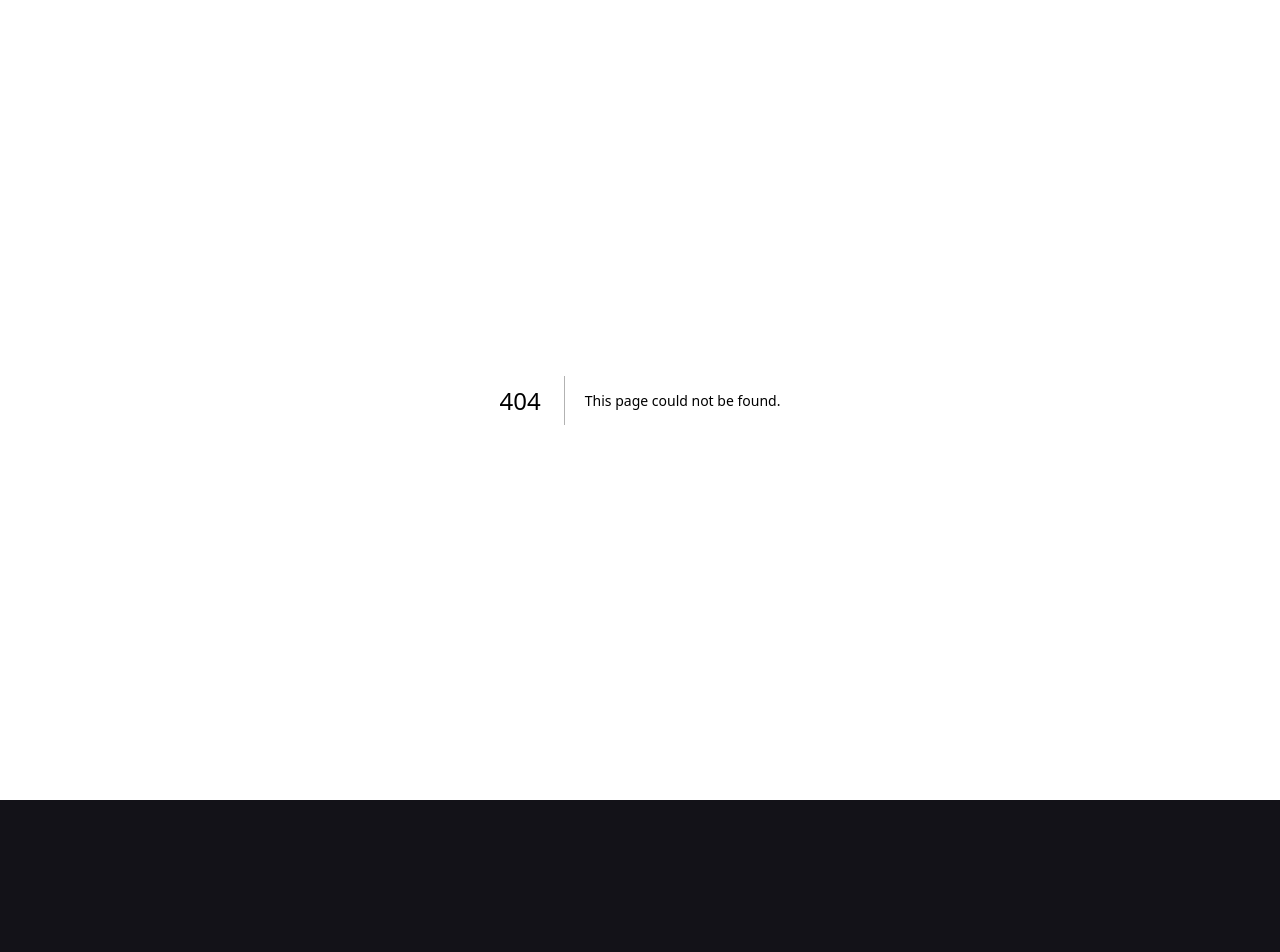
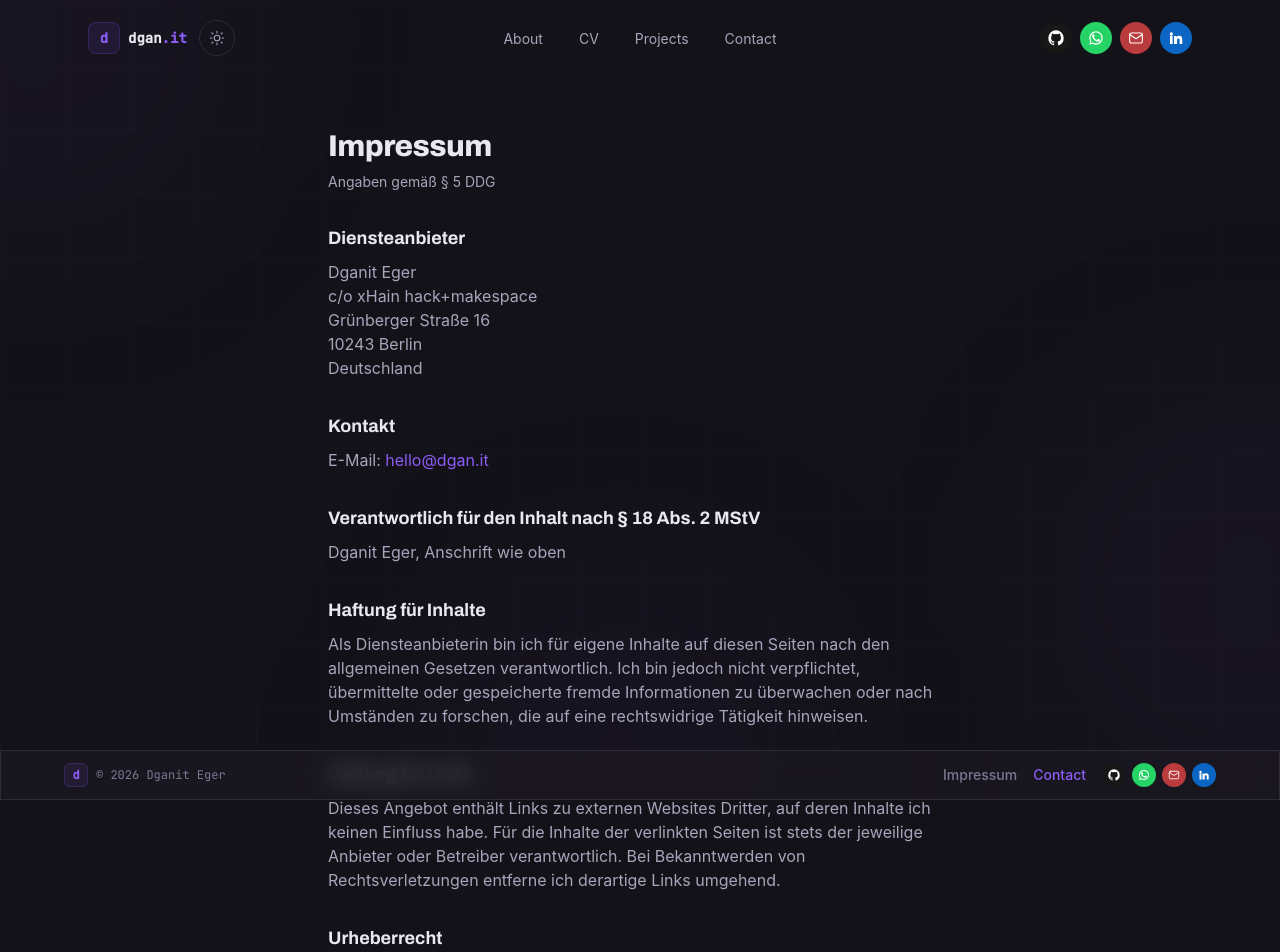
Before and after one commit to dganit-ber/dgan.it, a Next.js app: page /impressum in a window 1280 px wide. Before the commit this address had no page. Shown: the top 952 px of the page. Before the commit the page ends 800 px from the top, so only its background shows below. Built offline with nearby package versions, Linux system fonts and the light colour scheme.

Commit message:
fixed menu

```diff
--- /dev/null
+++ b/src/app/impressum/page.tsx
@@ -0,0 +1,101 @@
+import type { Metadata } from 'next';
+import PageShell from '../../components/PageShell';
+import { site } from '../site.config';
+
+const CONTACT_EMAIL = site.email;
+
+export const metadata: Metadata = {
+  title: `Impressum — ${site.firstName} ${site.lastName}`,
+  description: 'Angaben gemäß § 5 DDG.',
+  robots: { index: false, follow: true },
+};
+
+function Section({
+  title,
+  children,
+}: {
+  title: string;
+  children: React.ReactNode;
+}) {
+  return (
+    <section className='mt-8 space-y-2'>
+      <h2 className='font-display text-lg font-bold text-text'>{title}</h2>
+      {children}
+    </section>
+  );
+}
+
+export default function ImpressumPage() {
+  return (
+    <PageShell>
+      <main className='mx-auto w-full max-w-2xl px-6 pt-32 pb-24'>
+        <h1 className='font-display text-3xl font-extrabold tracking-[-0.02em] text-text'>
+          Impressum
+        </h1>
+        <p className='mt-2 text-sm text-mute'>Angaben gemäß § 5 DDG</p>
+
+        <Section title='Diensteanbieter'>
+          <p className='text-mute'>
+            {site.firstName} {site.lastName}
+            <br />
+            c/o xHain hack+makespace
+            <br />
+            Grünberger Straße 16
+            <br />
+            10243 Berlin
+            <br />
+            Deutschland
+          </p>
+        </Section>
+
+        <Section title='Kontakt'>
+          <p className='text-mute'>
+            E-Mail:{' '}
+            <a
+              href={`mailto:${CONTACT_EMAIL}`}
+              className='text-accent transition-colors hover:underline'
+            >
+              {CONTACT_EMAIL}
+            </a>
+          </p>
+        </Section>
+
+        <Section title='Verantwortlich für den Inhalt nach § 18 Abs. 2 MStV'>
+          <p className='text-mute'>
+            {site.firstName} {site.lastName}, Anschrift wie oben
+          </p>
+        </Section>
+
+        <Section title='Haftung für Inhalte'>
+          <p className='text-mute'>
+            Als Diensteanbieterin bin ich für eigene Inhalte auf diesen Seiten
+            nach den allgemeinen Gesetzen verantwortlich. Ich bin jedoch nicht
+            verpflichtet, übermittelte oder gespeicherte fremde Informationen zu
+            überwachen oder nach Umständen zu forschen, die auf eine
+            rechtswidrige Tätigkeit hinweisen.
+          </p>
+        </Section>
+
+        <Section title='Haftung für Links'>
+          <p className='text-mute'>
+            Dieses Angebot enthält Links zu externen Websites Dritter, auf deren
+            Inhalte ich keinen Einfluss habe. Für die Inhalte der verlinkten
+            Seiten ist stets der jeweilige Anbieter oder Betreiber
+            verantwortlich. Bei Bekanntwerden von Rechtsverletzungen entferne ich
+            derartige Links umgehend.
+          </p>
+        </Section>
+
+        <Section title='Urheberrecht'>
+          <p className='text-mute'>
+            Die durch die Seitenbetreiberin erstellten Inhalte und Werke auf
+            diesen Seiten unterliegen dem deutschen Urheberrecht. Die
+            Vervielfältigung, Bearbeitung, Verbreitung und jede Art der
+            Verwertung außerhalb der Grenzen des Urheberrechts bedürfen der
+            schriftlichen Zustimmung der Autorin.
+          </p>
+        </Section>
+      </main>
+    </PageShell>
+  );
+}
--- a/src/app/site.config.ts
+++ b/src/app/site.config.ts
@@ -24,16 +24,8 @@ export const site = {
       icon: 'github',
       color: '#181717',
     },
+
     {
-      label: 'ff-library',
-      href: 'https://ff-library.com',
-      icon: 'book',
-      color: '#d97706',
-    },
-    { label: 'Chrome Web Store', href: '#', icon: 'chrome', color: '#4285f4' },
-    { label: 'Firefox Add-ons', href: '#', icon: 'firefox', color: '#ff7139' },
-    {
-      // Keep in sync with cv.phone below — wa.me needs digits only, no "+".
       label: 'WhatsApp',
       href: 'https://wa.me/4917632631449',
       icon: 'whatsapp',
@@ -43,7 +35,13 @@ export const site = {
       label: 'Email',
       href: 'mailto:dganite@gmail.com',
       icon: 'mail',
-      color: '#10b981',
+      color: '#BA3B3C',
+    },
+    {
+      label: 'LinkedIn',
+      href: 'https://linkedin.com/in/dganite',
+      icon: 'linkedin',
+      color: '#0A66C2',
     },
   ],
 
--- a/src/components/CvNav.tsx
+++ b/src/components/CvNav.tsx
@@ -14,42 +14,44 @@ export default function CvNav() {
 
   useEffect(() => {
     const elements = SECTIONS.map((s) => document.getElementById(s.id)).filter(
-      (el): el is HTMLElement => !!el
+      (el): el is HTMLElement => !!el,
     );
     if (elements.length === 0) return;
 
     const observer = new IntersectionObserver(
       (entries) => {
         const visible = entries
-          .filter((e) => e.isIntersecting)
+          .filter((entry) => entry.isIntersecting)
           .sort((a, b) => a.boundingClientRect.top - b.boundingClientRect.top);
         if (visible[0]) setActive(visible[0].target.id);
       },
-      { rootMargin: '-15% 0px -70% 0px', threshold: 0 }
+      { rootMargin: '-15% 0px -70% 0px', threshold: 0 },
     );
 
-    elements.forEach((el) => observer.observe(el));
+    elements.forEach((element) => observer.observe(element));
     return () => observer.disconnect();
   }, []);
 
   return (
     <nav className='flex flex-row gap-4 overflow-x-auto pb-2 lg:flex-col lg:gap-1 lg:overflow-visible lg:pb-0'>
-      {SECTIONS.map((s) => (
+      {SECTIONS.map((section) => (
         <a
-          key={s.id}
-          href={`#${s.id}`}
+          key={section.id}
+          href={`#${section.id}`}
           className={`group flex shrink-0 items-center gap-2 rounded-full border px-3 py-2 font-mono text-xs tracking-[0.08em] whitespace-nowrap uppercase transition-all duration-200 lg:rounded-lg ${
-            active === s.id
+            active === section.id
               ? 'border-accent/30 bg-accent/10 text-accent'
               : 'border-line bg-surface-2/60 text-mute hover:-translate-y-px hover:border-accent/30 hover:bg-surface-2 hover:text-ink'
           }`}
         >
           <span
             className={`h-1.5 w-1.5 rounded-full transition-colors duration-200 ${
-              active === s.id ? 'bg-accent' : 'bg-line group-hover:bg-mute'
+              active === section.id
+                ? 'bg-accent'
+                : 'bg-line group-hover:bg-mute'
             }`}
           />
-          {s.index} {s.label}
+          {section.index} {section.label}
         </a>
       ))}
     </nav>
--- a/src/components/Footer.tsx
+++ b/src/components/Footer.tsx
@@ -4,7 +4,7 @@ import { site } from '../app/site.config';
 
 export default function Footer() {
   return (
-    <footer className='glass sticky bottom-0 z-40 border-t border-border px-6 py-3 text-xl'>
+    <footer className='footer glass sticky bottom-0 z-40 border-t border-border px-6 py-3 text-xl'>
       <div className='mx-auto flex max-w-6xl items-center justify-between gap-4'>
         <Link href='/' className='group flex shrink-0 items-center gap-2'>
           <span className='flex h-6 w-6 items-center justify-center rounded-md border border-accent/20 bg-accent/10 font-mono text-xs font-bold text-accent transition-all duration-200 group-hover:bg-accent/20 group-hover:border-accent/40'>
@@ -16,6 +16,12 @@ export default function Footer() {
         </Link>
 
         <div className='flex items-center gap-4'>
+          <Link
+            href='/impressum'
+            className='text-sm font-medium text-muted transition-colors hover:text-accent hover:underline'
+          >
+            Impressum
+          </Link>
           <Link
             href='/contact'
             className='text-sm font-medium text-accent transition-colors hover:underline'
--- a/src/components/Hero.tsx
+++ b/src/components/Hero.tsx
@@ -25,7 +25,7 @@ export function Hero() {
 
   return (
     <header
-      className={`mx-auto flex w-full max-w-6xl flex-col px-6 pt-24 pb-10 ${
+      className={`mx-auto flex w-full max-w-6xl flex-col px-6 pt-24 pb-5 ${
         ready ? 'hero-ready' : ''
       }`}
     >
@@ -66,20 +66,27 @@ export function Hero() {
         ))}
       </div>
 
-      <div className='stagger mb-5 flex flex-wrap gap-2.5 lg:mb-6'>
+      <div className='heroIcons stagger mb-5 flex flex-wrap gap-2.5 lg:mb-6'>
         {site.socials.map((social) => {
           const Icon = iconMap[social.icon as IconName];
+          // GitHub's brand color is near-black, so it vanishes on the dark
+          // theme and again on the inked hover state. Render it in the theme
+          // foreground color instead (ink normally, paper on hover) so it
+          // always contrasts; the colorful icons keep their reveal-on-hover.
+          const mono = social.icon === 'github';
           return (
             <a
               key={social.label}
               href={social.href}
               aria-label={social.label}
-              className='group grid size-10 place-items-center rounded-full border border-line transition-all duration-200
-              hover:-translate-y-0.75 hover:border-ink hover:bg-ink'
+              className='group grid size-10 place-items-center rounded-full border border-line text-ink transition-all duration-200
+              hover:-translate-y-0.75 hover:border-ink hover:bg-ink hover:text-paper'
             >
               <Icon
-                className='size-4.25 grayscale transition-[filter] duration-500 ease-out group-hover:grayscale-0'
-                style={{ color: social.color }}
+                className={`size-4.25 transition-[filter] duration-500 ease-out ${
+                  mono ? '' : 'grayscale group-hover:grayscale-0'
+                }`}
+                style={mono ? undefined : { color: social.color }}
               />
             </a>
           );
--- a/src/components/HobbyShowcase.tsx
+++ b/src/components/HobbyShowcase.tsx
@@ -101,9 +101,13 @@ export default function HobbyShowcase() {
   const [open, setOpen] = useState(false);
   const [slide, setSlide] = useState(0);
 
-  useEffect(() => {
+  // Selecting a hobby opens the panel and restarts its slideshow from the
+  // first photo — done here rather than in an effect so it's a single render.
+  const selectHobby = (id: HobbyId) => {
+    setActive(id);
+    setOpen(true);
     setSlide(0);
-  }, [active]);
+  };
 
   // Re-armed on every slide change (auto or manual) so clicking an arrow
   // doesn't get immediately overridden by the auto-advance tick.
@@ -126,18 +130,9 @@ export default function HobbyShowcase() {
         {site.hobbies.map((hobby) => (
           <button
             key={hobby.id}
-            onMouseEnter={() => {
-              setActive(hobby.id);
-              setOpen(true);
-            }}
-            onFocus={() => {
-              setActive(hobby.id);
-              setOpen(true);
-            }}
-            onClick={() => {
-              setActive(hobby.id);
-              setOpen(true);
-            }}
+            onMouseEnter={() => selectHobby(hobby.id)}
+            onFocus={() => selectHobby(hobby.id)}
+            onClick={() => selectHobby(hobby.id)}
             className={`flex shrink-0 items-center gap-1.5 rounded-full border px-3 py-1.5 text-xs font-medium whitespace-nowrap transition-all duration-200 hover:scale-105 ${
               active === hobby.id && open
                 ? 'border-accent/50 bg-accent/10 text-accent'
--- a/src/components/Navbar.tsx
+++ b/src/components/Navbar.tsx
@@ -74,7 +74,7 @@ export default function Navbar() {
         </ul>
 
         {/* Right: social badges (desktop only) */}
-        <div className='hidden items-center gap-2 md:flex'>
+        <div className='navIcons hidden items-center gap-2 md:flex'>
           {site.socials.map((social) => {
             const Icon = iconMap[social.icon as IconName];
             return (
@@ -135,9 +135,18 @@ export default function Navbar() {
         </button>
       </nav>
 
-      {/* Mobile menu */}
+      {menuOpen && (
+        <button
+          type='button'
+          aria-label='Close menu'
+          tabIndex={-1}
+          onClick={() => setMenuOpen(false)}
+          className='fixed inset-0 -z-10 cursor-default md:hidden'
+        />
+      )}
+
       <div
-        className={`overflow-hidden transition-all duration-300 md:hidden ${
+        className={`overflow-hidden border-b border-border bg-bg shadow-lg shadow-black/20 transition-all duration-300 md:hidden ${
           menuOpen ? 'max-h-96 opacity-100' : 'max-h-0 opacity-0'
         }`}
       >
@@ -176,7 +185,7 @@ export default function Navbar() {
                 style={{ backgroundColor: social.color }}
                 className='grid size-8 shrink-0 place-items-center rounded-full text-white'
               >
-                <Icon className='size-4' />
+                <Icon className=' icon size-4' />
               </a>
             );
           })}
--- a/src/components/PageShell.tsx
+++ b/src/components/PageShell.tsx
@@ -4,7 +4,7 @@ import Navbar from './Navbar';
 
 export default function PageShell({ children }: { children: ReactNode }) {
   return (
-    <div className='relative min-h-screen bg-bg text-text'>
+    <div className='relative min-h-dvh bg-bg text-text'>
       <div className='pointer-events-none fixed inset-0 overflow-hidden'>
         <div className='absolute -top-40 -left-40 h-96 w-96 rounded-full bg-accent/5 blur-[120px]' />
         <div className='absolute top-1/2 -right-40 h-96 w-96 rounded-full bg-accent/5 blur-[120px]' />
@@ -13,7 +13,7 @@ export default function PageShell({ children }: { children: ReactNode }) {
 
       <div className='grid-bg pointer-events-none fixed inset-0 opacity-100' />
 
-      <div className='relative z-10 flex min-h-screen flex-col'>
+      <div className='relative z-10 flex min-h-dvh flex-col'>
         <Navbar />
         <div className='flex-1'>{children}</div>
         <Footer />
--- a/src/components/icons.tsx
+++ b/src/components/icons.tsx
@@ -1,90 +1,90 @@
-import type { SVGProps } from "react";
+import type { SVGProps } from 'react';
 
-type P = SVGProps<SVGSVGElement>;
+type Props = SVGProps<SVGSVGElement>;
 
 const stroke = {
-  fill: "none",
-  stroke: "currentColor",
+  fill: 'none',
+  stroke: 'currentColor',
   strokeWidth: 1.7,
-  strokeLinecap: "round" as const,
-  strokeLinejoin: "round" as const,
+  strokeLinecap: 'round' as const,
+  strokeLinejoin: 'round' as const,
 };
 
-export function GithubIcon(p: P) {
+export function GithubIcon(Prop: Props) {
   return (
-    <svg viewBox="0 0 24 24" fill="currentColor" {...p}>
-      <path d="M12 .5A11.5 11.5 0 00.5 12a11.5 11.5 0 007.86 10.92c.58.1.79-.25.79-.56v-2c-3.2.7-3.88-1.37-3.88-1.37-.53-1.34-1.29-1.7-1.29-1.7-1.05-.72.08-.7.08-.7 1.16.08 1.77 1.2 1.77 1.2 1.03 1.77 2.7 1.26 3.36.96.1-.75.4-1.26.73-1.55-2.55-.29-5.24-1.28-5.24-5.7 0-1.26.45-2.29 1.19-3.1-.12-.29-.52-1.46.11-3.05 0 0 .97-.31 3.18 1.18a11 11 0 015.8 0c2.2-1.49 3.17-1.18 3.17-1.18.63 1.59.23 2.76.12 3.05.74.81 1.18 1.84 1.18 3.1 0 4.43-2.69 5.4-5.25 5.69.41.36.78 1.06.78 2.14v3.17c0 .31.21.67.8.56A11.5 11.5 0 0023.5 12 11.5 11.5 0 0012 .5z" />
+    <svg viewBox='0 0 24 24' fill='currentColor' {...Prop}>
+      <path d='M12 .5A11.5 11.5 0 00.5 12a11.5 11.5 0 007.86 10.92c.58.1.79-.25.79-.56v-2c-3.2.7-3.88-1.37-3.88-1.37-.53-1.34-1.29-1.7-1.29-1.7-1.05-.72.08-.7.08-.7 1.16.08 1.77 1.2 1.77 1.2 1.03 1.77 2.7 1.26 3.36.96.1-.75.4-1.26.73-1.55-2.55-.29-5.24-1.28-5.24-5.7 0-1.26.45-2.29 1.19-3.1-.12-.29-.52-1.46.11-3.05 0 0 .97-.31 3.18 1.18a11 11 0 015.8 0c2.2-1.49 3.17-1.18 3.17-1.18.63 1.59.23 2.76.12 3.05.74.81 1.18 1.84 1.18 3.1 0 4.43-2.69 5.4-5.25 5.69.41.36.78 1.06.78 2.14v3.17c0 .31.21.67.8.56A11.5 11.5 0 0023.5 12 11.5 11.5 0 0012 .5z' />
     </svg>
   );
 }
 
-export function LinkedinIcon(p: P) {
+export function LinkedinIcon(prop: Props) {
   return (
-    <svg viewBox="0 0 24 24" fill="currentColor" {...p}>
-      <path d="M4.98 3.5a2.5 2.5 0 11-.02 5 2.5 2.5 0 01.02-5zM3 9h4v12H3zM9 9h3.8v1.7h.05c.53-1 1.83-2.05 3.77-2.05 4.03 0 4.78 2.65 4.78 6.1V21h-4v-5.4c0-1.3-.02-2.96-1.8-2.96-1.8 0-2.08 1.4-2.08 2.86V21H9z" />
+    <svg viewBox='0 0 24 24' fill='currentColor' {...prop}>
+      <path d='M4.98 3.5a2.5 2.5 0 11-.02 5 2.5 2.5 0 01.02-5zM3 9h4v12H3zM9 9h3.8v1.7h.05c.53-1 1.83-2.05 3.77-2.05 4.03 0 4.78 2.65 4.78 6.1V21h-4v-5.4c0-1.3-.02-2.96-1.8-2.96-1.8 0-2.08 1.4-2.08 2.86V21H9z' />
     </svg>
   );
 }
 
-export function WhatsappIcon(p: P) {
+export function WhatsappIcon(prop: Props) {
   return (
-    <svg viewBox="0 0 24 24" fill="currentColor" {...p}>
-      <path d="M17.47 14.38c-.3-.15-1.76-.87-2.03-.97-.27-.1-.47-.15-.67.15-.2.3-.77.97-.94 1.17-.17.2-.35.22-.65.07-.3-.15-1.25-.46-2.38-1.47-.88-.78-1.47-1.75-1.65-2.05-.17-.3-.02-.46.13-.6.14-.14.3-.35.45-.53.15-.17.2-.3.3-.5.1-.2.05-.37-.02-.52-.07-.15-.67-1.62-.92-2.22-.24-.58-.49-.5-.67-.5-.17-.01-.37-.01-.57-.01-.2 0-.52.07-.79.37-.27.3-1.04 1.02-1.04 2.48 0 1.46 1.07 2.88 1.22 3.08.15.2 2.1 3.2 5.08 4.49.71.31 1.26.49 1.7.62.71.23 1.36.2 1.87.12.57-.08 1.76-.72 2-1.42.25-.7.25-1.29.17-1.42-.07-.12-.27-.2-.57-.35z"/>
-      <path d="M12.02 2C6.5 2 2 6.48 2 12c0 1.85.5 3.58 1.36 5.07L2 22l5.06-1.33A9.94 9.94 0 0012.02 22C17.52 22 22 17.52 22 12S17.52 2 12.02 2zm0 18.15c-1.64 0-3.16-.48-4.44-1.31l-.32-.19-3 .79.8-2.93-.2-.3A8.13 8.13 0 013.85 12c0-4.5 3.66-8.15 8.17-8.15 4.5 0 8.15 3.65 8.15 8.15s-3.65 8.15-8.15 8.15z"/>
+    <svg viewBox='0 0 24 24' fill='currentColor' {...prop}>
+      <path d='M17.47 14.38c-.3-.15-1.76-.87-2.03-.97-.27-.1-.47-.15-.67.15-.2.3-.77.97-.94 1.17-.17.2-.35.22-.65.07-.3-.15-1.25-.46-2.38-1.47-.88-.78-1.47-1.75-1.65-2.05-.17-.3-.02-.46.13-.6.14-.14.3-.35.45-.53.15-.17.2-.3.3-.5.1-.2.05-.37-.02-.52-.07-.15-.67-1.62-.92-2.22-.24-.58-.49-.5-.67-.5-.17-.01-.37-.01-.57-.01-.2 0-.52.07-.79.37-.27.3-1.04 1.02-1.04 2.48 0 1.46 1.07 2.88 1.22 3.08.15.2 2.1 3.2 5.08 4.49.71.31 1.26.49 1.7.62.71.23 1.36.2 1.87.12.57-.08 1.76-.72 2-1.42.25-.7.25-1.29.17-1.42-.07-.12-.27-.2-.57-.35z' />
+      <path d='M12.02 2C6.5 2 2 6.48 2 12c0 1.85.5 3.58 1.36 5.07L2 22l5.06-1.33A9.94 9.94 0 0012.02 22C17.52 22 22 17.52 22 12S17.52 2 12.02 2zm0 18.15c-1.64 0-3.16-.48-4.44-1.31l-.32-.19-3 .79.8-2.93-.2-.3A8.13 8.13 0 013.85 12c0-4.5 3.66-8.15 8.17-8.15 4.5 0 8.15 3.65 8.15 8.15s-3.65 8.15-8.15 8.15z' />
     </svg>
   );
 }
 
-export function MailIcon(p: P) {
+export function MailIcon(prop: Props) {
   return (
-    <svg viewBox="0 0 24 24" {...stroke} {...p}>
-      <rect x="2.5" y="4.5" width="19" height="15" rx="2.5" />
-      <path d="M3 7l9 6 9-6" />
+    <svg viewBox='0 0 24 24' {...stroke} {...prop}>
+      <rect x='2.5' y='4.5' width='19' height='15' rx='2.5' />
+      <path d='M3 7l9 6 9-6' />
     </svg>
   );
 }
 
-export function BookIcon(p: P) {
+export function BookIcon(prop: Props) {
   return (
-    <svg viewBox="0 0 24 24" {...stroke} {...p}>
-      <path d="M4 4.5h6a2.5 2.5 0 012.5 2.5v12A2 2 0 0010.5 17H4z" />
-      <path d="M20 4.5h-6A2.5 2.5 0 0011.5 7v12A2 2 0 0113.5 17H20z" />
+    <svg viewBox='0 0 24 24' {...stroke} {...prop}>
+      <path d='M4 4.5h6a2.5 2.5 0 012.5 2.5v12A2 2 0 0010.5 17H4z' />
+      <path d='M20 4.5h-6A2.5 2.5 0 0011.5 7v12A2 2 0 0113.5 17H20z' />
     </svg>
   );
 }
 
-export function ChromeIcon(p: P) {
+export function ChromeIcon(prop: Props) {
   return (
-    <svg viewBox="0 0 24 24" {...stroke} {...p}>
-      <circle cx="12" cy="12" r="9.2" />
-      <circle cx="12" cy="12" r="3.6" />
-      <path d="M12 8.4H21M8.9 10.2L4.4 2.9M8.9 13.8L4.4 21.1" />
+    <svg viewBox='0 0 24 24' {...stroke} {...prop}>
+      <circle cx='12' cy='12' r='9.2' />
+      <circle cx='12' cy='12' r='3.6' />
+      <path d='M12 8.4H21M8.9 10.2L4.4 2.9M8.9 13.8L4.4 21.1' />
     </svg>
   );
 }
 
-export function FirefoxIcon(p: P) {
+export function FirefoxIcon(prop: Props) {
   return (
-    <svg viewBox="0 0 24 24" {...stroke} {...p}>
-      <circle cx="12" cy="12" r="9.2" />
-      <path d="M6.5 8.5c1.8-2.4 5.2-2.8 7.4-1.1M17 14.5c-1.4 2.6-4.8 3.6-7.4 2" />
+    <svg viewBox='0 0 24 24' {...stroke} {...prop}>
+      <circle cx='12' cy='12' r='9.2' />
+      <path d='M6.5 8.5c1.8-2.4 5.2-2.8 7.4-1.1M17 14.5c-1.4 2.6-4.8 3.6-7.4 2' />
     </svg>
   );
 }
 
-export function MoonIcon(p: P) {
+export function MoonIcon(prop: Props) {
   return (
-    <svg viewBox="0 0 24 24" {...stroke} {...p}>
-      <path d="M21 12.8A9 9 0 1111.2 3a7 7 0 009.8 9.8z" />
+    <svg viewBox='0 0 24 24' {...stroke} {...prop}>
+      <path d='M21 12.8A9 9 0 1111.2 3a7 7 0 009.8 9.8z' />
     </svg>
   );
 }
 
-export function SunIcon(p: P) {
+export function SunIcon(prop: Props) {
   return (
-    <svg viewBox="0 0 24 24" {...stroke} {...p}>
-      <circle cx="12" cy="12" r="4.2" />
-      <path d="M12 2v2.4M12 19.6V22M4.2 4.2l1.7 1.7M18.1 18.1l1.7 1.7M2 12h2.4M19.6 12H22M4.2 19.8l1.7-1.7M18.1 5.9l1.7-1.7" />
+    <svg viewBox='0 0 24 24' {...stroke} {...prop}>
+      <circle cx='12' cy='12' r='4.2' />
+      <path d='M12 2v2.4M12 19.6V22M4.2 4.2l1.7 1.7M18.1 18.1l1.7 1.7M2 12h2.4M19.6 12H22M4.2 19.8l1.7-1.7M18.1 5.9l1.7-1.7' />
     </svg>
   );
 }
```
Also changed, not shown: src/app/projects/ff-library/page.tsx (+141 -100 lines), src/components/CompanyMarquee.tsx (+13 -13 lines), src/components/Nav.tsx (+9 -9 lines).
